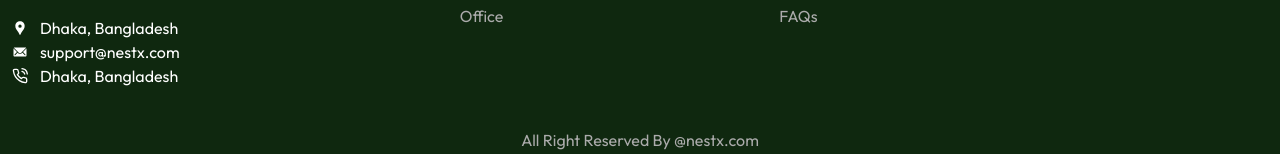
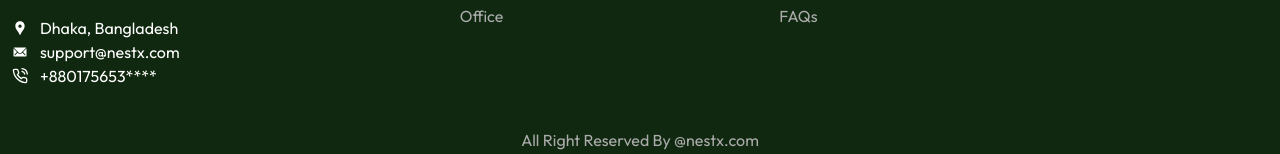
Before and after one commit to sharifulislam1999/next.x, a React (Vite) app: page / in a window 1280 px wide. Shown: the part 5264-5418 px from the top of the page. Built offline with nearby package versions, Linux system fonts and the light colour scheme; no server answers.

Commit message:
fixed footer

```diff
--- a/src/Components/Footer/Footer.jsx
+++ b/src/Components/Footer/Footer.jsx
@@ -39,7 +39,7 @@ const Footer = () => {
                     <FiPhoneCall></FiPhoneCall>
                   </div>
                   <div>
-                    <p className="text-white">Dhaka, Bangladesh</p>
+                    <p className="text-white">+880175653****</p>
                   </div>
                 </div>
 
--- a/src/Pages/Login/Login.jsx
+++ b/src/Pages/Login/Login.jsx
@@ -69,7 +69,6 @@ const Login = () => {
             setTimeout(()=>{
                 navigate(location.state ? location.state : "/")
                },1000)
-
         })
         .catch(()=>{
 
@@ -83,7 +82,6 @@ const Login = () => {
             setTimeout(()=>{
                 navigate(location.state ? location.state : "/")
                },1000)
-
         })
         .catch(()=>{
         });
@@ -92,7 +90,6 @@ const Login = () => {
         <div>
             {userInfo && <Nav></Nav>}
             <div className="container mx-auto px-3">
-            {/* <Bread title="Log In"></Bread> */}
             <div data-aos="fade-down" className="py-16 flex justify-center items-center">
                 <div className="w-full lg:w-[70%] border p-4 rounded-xl">
                     <form ref={formData}  className="" onSubmit={handleSubmit(formSubmit)}>
```
